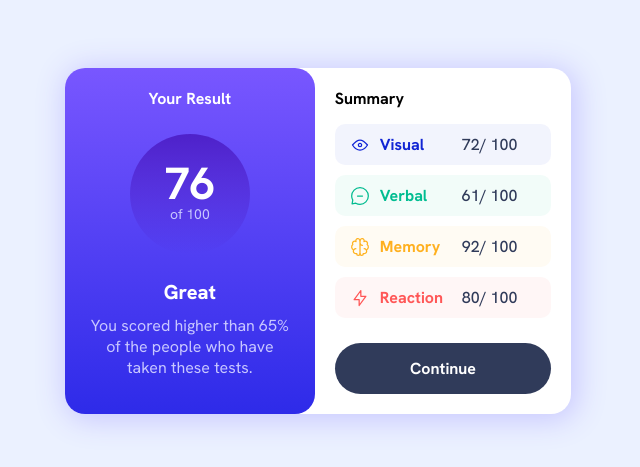
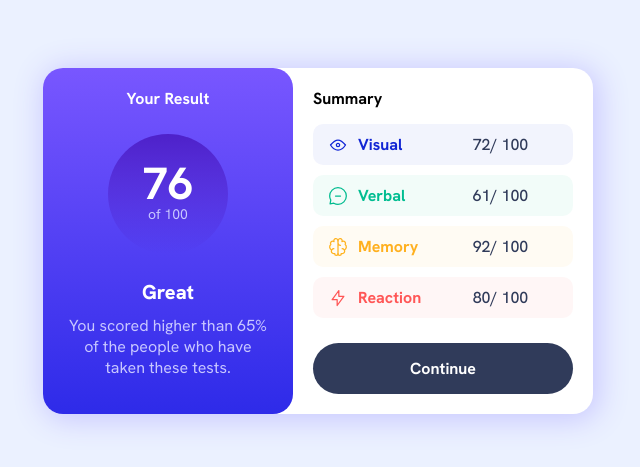
Before and after one commit to K-DevGrowth/Results-summary-component, a plain HTML site: page index.html in a window 1280 px wide. Shown: the part 159-626 px from the top of the page, without its empty margins (322-962 px from the left). Drawn offline with Linux system fonts and the light colour scheme.

```diff
--- a/styles.css
+++ b/styles.css
@@ -52,6 +52,7 @@
 .grid-container {
     display: grid;
     grid-template-columns: 250px 1fr;
+    min-width: 550px;
     background-color: #fff;
     border-radius: 20px;
     box-shadow: 3px 3px 30px 3px var(--shadow-color);
```
